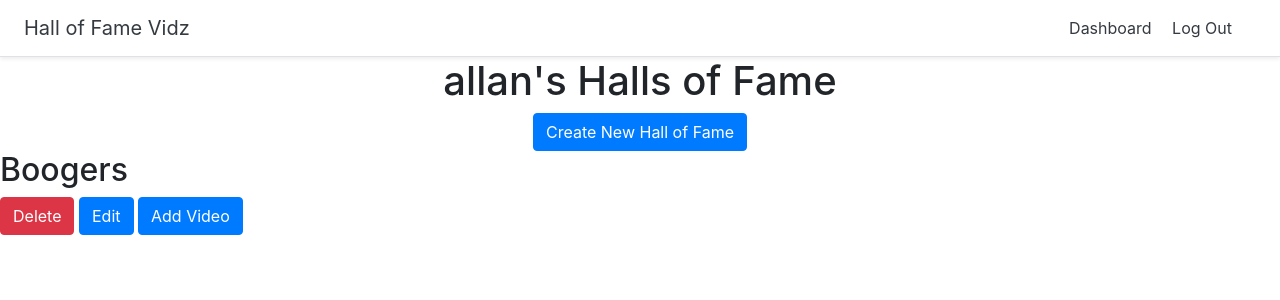
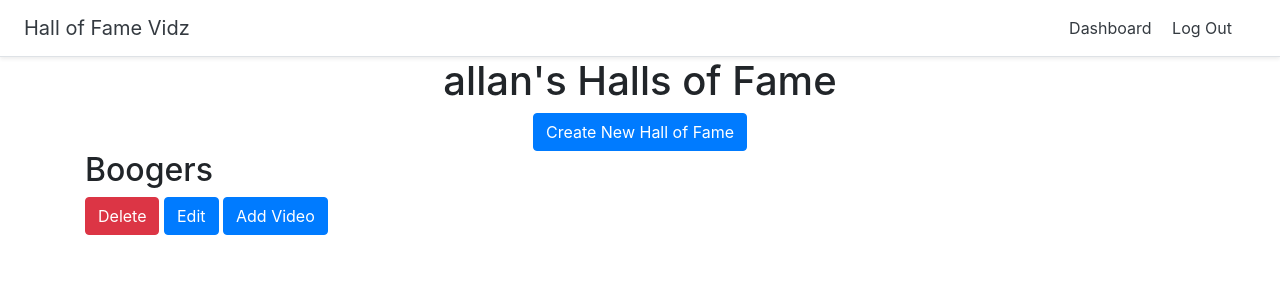
Before and after one commit to allanlburns/hall_of_fame_videos, a Django app: page /dashboard in a window 1280 px wide. Shown: the top 300 px of the page. Run offline with Django 3.2, Linux system fonts and the light colour scheme; a user stored in the database is signed in; data comes from the database, SQL or seed files in the repository; some libraries are stand-ins or nearby versions.

Commit message:
Correct the spelling of container on div class in dashboard.html.

```diff
--- a/halls/templates/halls/dashboard.html
+++ b/halls/templates/halls/dashboard.html
@@ -1,7 +1,7 @@
 {% extends 'halls/base.html' %}
 
 {% block content %}
-<div class="conatainer">
+<div class="container">
 	<div class="text-center">
 		<h1>{{ user.username }}'s Halls of Fame</h1>
 		<a href="{% url 'create_hall' %}" class="btn btn-primary">Create New Hall of Fame</a>
```
